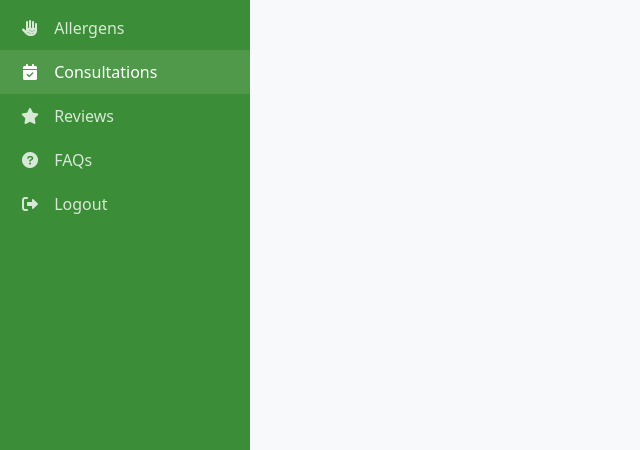
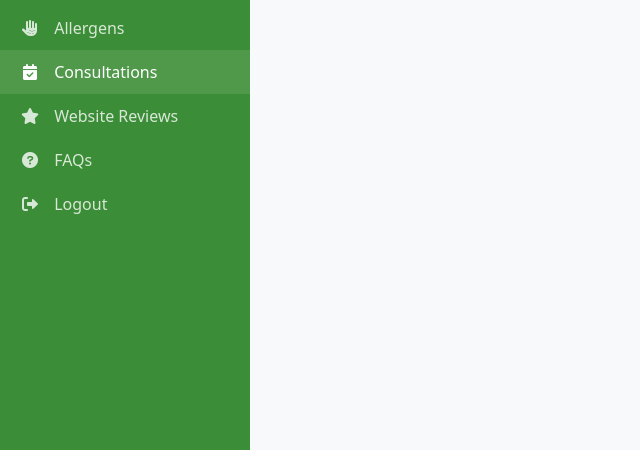
Before and after one commit to Dania-Zahid/Nutricare-, a PHP site: page /admin_consultations.php in a window 1280 px wide. Shown: the part 350-800 px from the top of the page, without its empty margins (0-640 px from the left). Run offline with PHP 8.4, Linux system fonts and the light colour scheme; the visitor is signed in with stand-in values (Sample User, id 1); data comes from the database, SQL or seed files in the repository; data that the repository does not hold is empty.

Commit message:
admin_consultations.php

```diff
--- a/admin_consultations.php
+++ b/admin_consultations.php
@@ -184,7 +184,7 @@ $consultations = $conn->query("
             <a href="admin_conditions.php"><i class="fas fa-heartbeat"></i> Medical Conditions</a>
             <a href="admin_allergens.php"><i class="fas fa-allergies"></i> Allergens</a>
             <a href="admin_consultations.php" class="active"><i class="fas fa-calendar-check"></i> Consultations</a>
-            <a href="admin_reviews.php"><i class="fas fa-star"></i> Reviews</a>
+            <a href="admin_reviews.php"><i class="fas fa-star"></i> Website Reviews</a>
             <a href="admin_faqs.php"><i class="fas fa-question-circle"></i> FAQs</a>
             <a href="admin_logout.php"><i class="fas fa-sign-out-alt"></i> Logout</a>
         </div>
```
